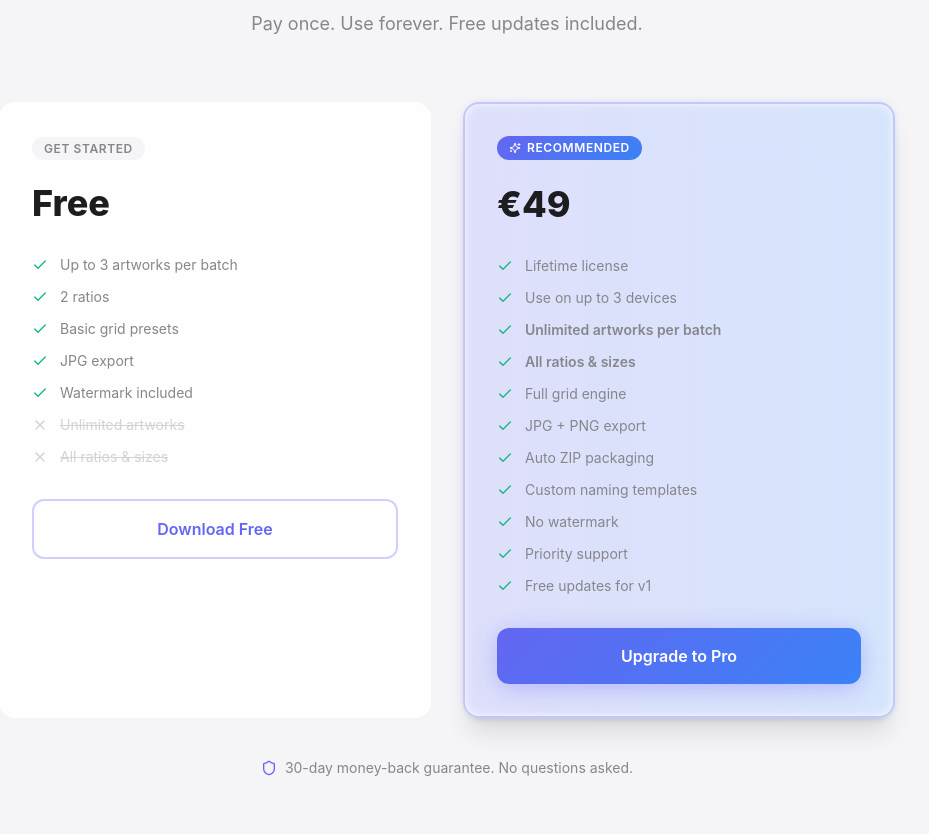
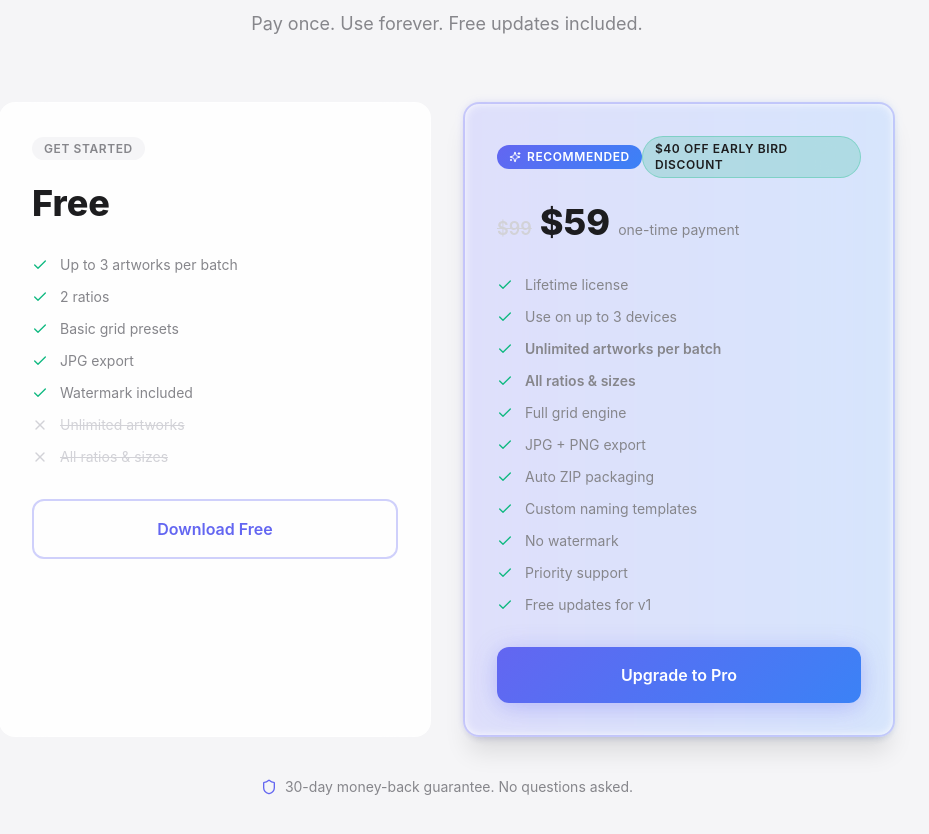
Before and after one commit to Strikeh/Artigo-web, a Next.js app: page / in a window 1280 px wide. Shown: the part 7463-8297 px from the top of the page, without its empty margins (193-1122 px from the left). Built offline with nearby package versions, Linux system fonts and the light colour scheme.

Commit message:
new pricing

```diff
--- a/src/app/layout.tsx
+++ b/src/app/layout.tsx
@@ -53,8 +53,8 @@ export default function RootLayout({
                 "Batch image resizing and grid composition tool for digital art sellers and print production.",
               offers: {
                 "@type": "Offer",
-                price: "29",
-                priceCurrency: "EUR",
+                price: "59",
+                priceCurrency: "USD",
                 availability: "https://schema.org/InStock",
               },
             }),
--- a/src/components/sections/Pricing.tsx
+++ b/src/components/sections/Pricing.tsx
@@ -24,8 +24,9 @@ const freeTier = {
 
 const proTier = {
   name: "Pro",
-  price: "€49",
-  originalPrice: undefined,
+  price: "$59",
+  originalPrice: "$99",
+  discount: "$40 OFF EARLY BIRD DISCOUNT",
   badge: "Recommended",
   cta: "Upgrade to Pro",
   ctaVariant: "primary" as const,
@@ -80,9 +81,15 @@ export function Pricing() {
               {freeTier.features.map((f) => (
                 <li key={f.text} className="flex items-start gap-3">
                   {f.included ? (
-                    <Check className="text-success flex-shrink-0 mt-0.5" size={16} />
+                    <Check
+                      className="text-success flex-shrink-0 mt-0.5"
+                      size={16}
+                    />
                   ) : (
-                    <X className="text-text-tertiary flex-shrink-0 mt-0.5" size={16} />
+                    <X
+                      className="text-text-tertiary flex-shrink-0 mt-0.5"
+                      size={16}
+                    />
                   )}
                   <span
                     className={`text-sm ${f.included ? "text-text-secondary" : "text-text-tertiary line-through"}`}
@@ -109,16 +116,29 @@ export function Pricing() {
             {/* Glow Effect */}
             <div className="absolute -inset-px rounded-2xl bg-gradient-to-r from-accent-indigo/20 to-accent-blue/20 -z-10 blur-sm" />
 
-            <div className="mb-6">
+            <div className="mb-6 flex items-center justify-between">
               <span className="inline-flex items-center gap-1.5 text-xs font-semibold uppercase tracking-wider text-white bg-gradient-accent rounded-full px-3 py-1">
                 <Sparkles size={12} />
                 {proTier.badge}
               </span>
+              {proTier.discount && (
+                <span className="text-xs font-semibold uppercase tracking-wider text-text-primary bg-success/20 rounded-full px-3 py-1 border border-success/30">
+                  {proTier.discount}
+                </span>
+              )}
             </div>
 
             <div className="mb-8">
+              {proTier.originalPrice && (
+                <span className="text-lg font-semibold text-text-tertiary line-through mr-2">
+                  {proTier.originalPrice}
+                </span>
+              )}
               <span className="text-4xl font-extrabold text-text-primary">
                 {proTier.price}
+              </span>
+              <span className="text-sm text-text-secondary ml-2">
+                one-time payment
               </span>
             </div>
 
```
